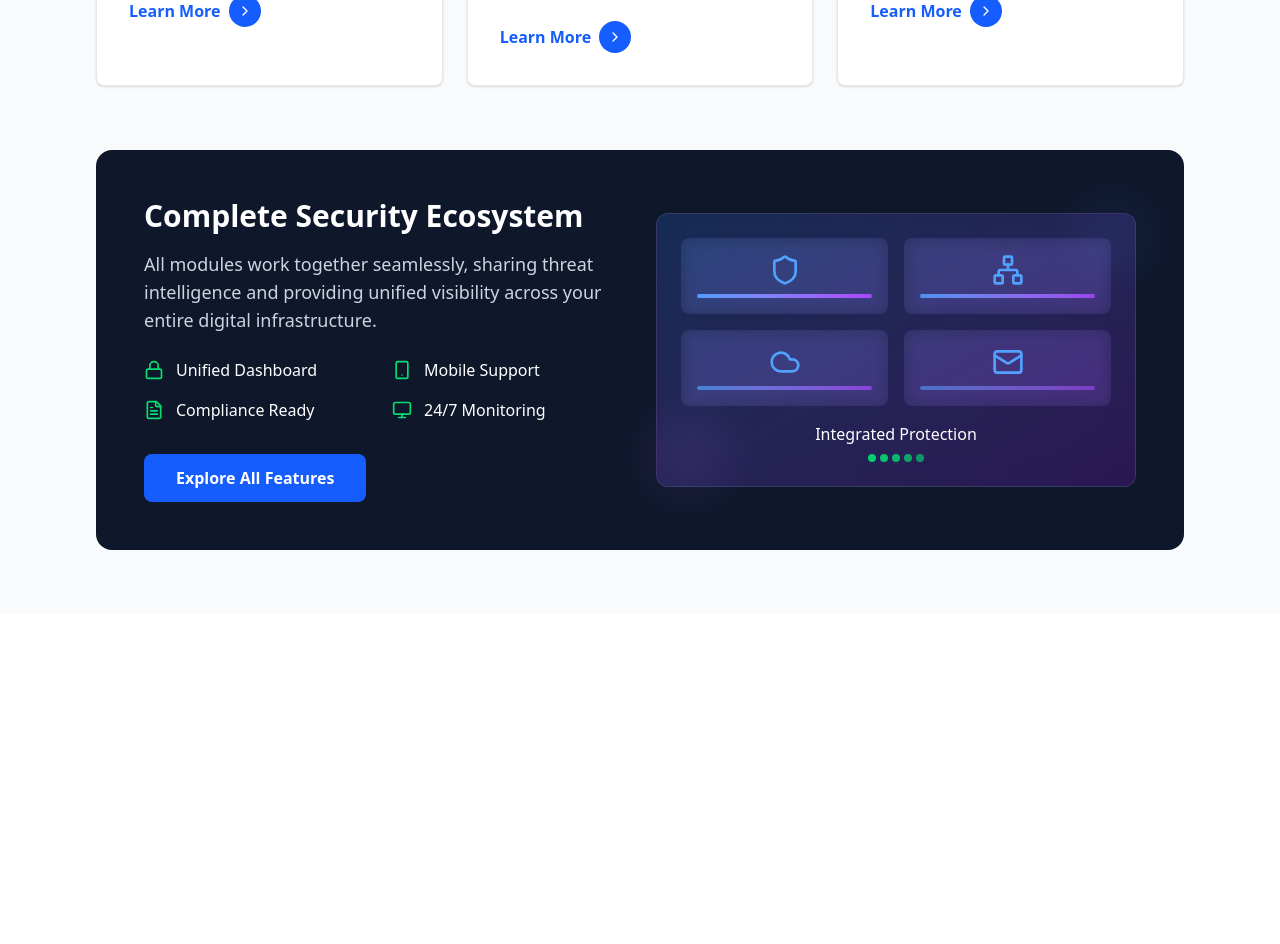
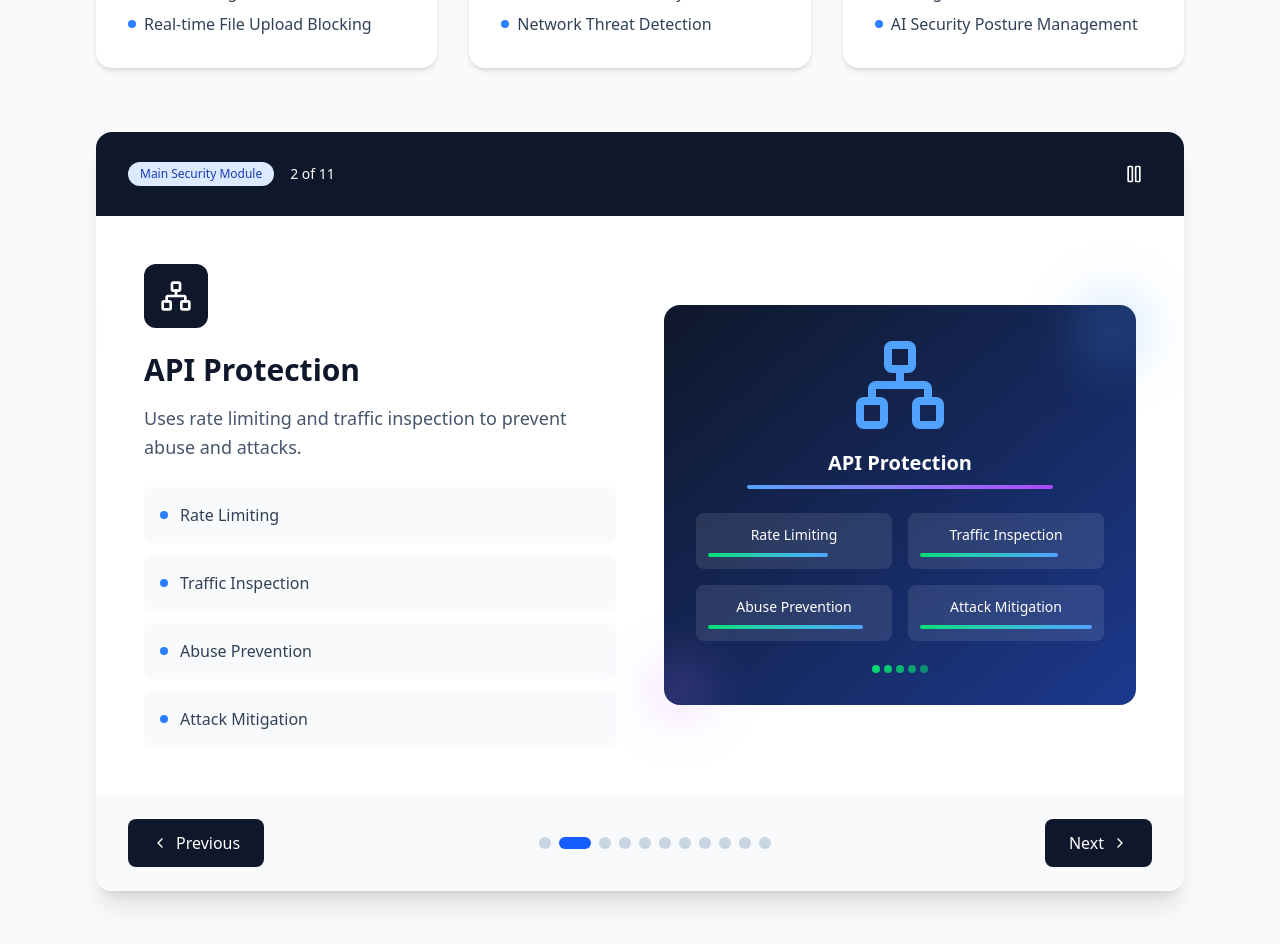
Before and after one commit to Ishanb747/Osto_hackathon, a React (Vite) app in the folder c_hack/: page / in a window 1280 px wide. Shown: the part 1780-2724 px from the top of the page. Before the commit the page ends 2394 px from the top, so only its background shows below. Built offline with nearby package versions, Linux system fonts and the light colour scheme.

Commit message:
fixed features

```diff
--- a/c_hack/src/components/Features.jsx
+++ b/c_hack/src/components/Features.jsx
@@ -1,18 +1,30 @@
-import React from 'react';
+import React, { useState, useEffect } from 'react';
+import { Link } from 'react-router-dom';
+
 import {
   Shield,
   Network,
-  Mail,
   Cloud,
-  Monitor,
   ChevronRight,
+  ChevronLeft,
   Lock,
-  Smartphone,
-  FileText
+  Globe,
+  Server,
+  Search,
+  Activity,
+  Filter,
+  CheckCircle,
+  TestTube,
+  CloudCog,
+  Play,
+  Pause
 } from 'lucide-react';
-import { Link } from 'react-router-dom';
 
 const Features = () => {
+  const [currentSlide, setCurrentSlide] = useState(0);
+  const [isAutoPlay, setIsAutoPlay] = useState(true);
+
+  // 3 Feature Cards
   const features = [
     {
       icon: Shield,
@@ -49,9 +61,123 @@ const Features = () => {
         "Cloud Security Posture Management",
         "AI Security Posture Management"
       ]
+    }
+  ];
+
+  // Slideshow Modules
+  const allSecurityModules = [
+    {
+      icon: Globe,
+      title: "Web App Protection",
+      category: "Main Security Module",
+      description: "Safeguards against DDoS, sophisticated bots & OWASP Top 10 vulnerabilities.",
+      features: ["DDoS Protection", "Bot Mitigation", "OWASP Top 10 Defense", "Real-time Monitoring"]
     },
+    {
+      icon: Network,
+      title: "API Protection",
+      category: "Main Security Module",
+      description: "Uses rate limiting and traffic inspection to prevent abuse and attacks.",
+      features: ["Rate Limiting", "Traffic Inspection", "Abuse Prevention", "Attack Mitigation"]
+    },
+    {
+      icon: Activity,
+      title: "Log Analyzer",
+      category: "Main Security Module",
+      description: "Monitors, parses, and analyzes logs to deliver deep security insights.",
+      features: ["Log Monitoring", "Pattern Analysis", "Security Insights", "Threat Detection"]
+    },
+    {
+      icon: Server,
+      title: "Secure Server Access",
+      category: "Main Security Module",
+      description: "Encrypted & controlled server access with MFA & self-host gateway.",
+      features: ["Encrypted Access", "Multi-Factor Authentication", "Gateway Control", "Session Management"]
+    },
+    {
+      icon: Shield,
+      title: "Threat Protection",
+      category: "Main Security Module",
+      description: "Protects endpoints from threats, including malware, ransomware, and zero-day exploits.",
+      features: ["Malware Protection", "Ransomware Defense", "Zero-day Detection", "Endpoint Security"]
+    },
+    {
+      icon: Lock,
+      title: "Device Control",
+      category: "Main Security Module",
+      description: "Restricts communication via USB, network shares & more to prevent data leakage.",
+      features: ["USB Control", "Network Restriction", "Data Loss Prevention", "Access Control"]
+    },
+    {
+      icon: Filter,
+      title: "Content Filtering",
+      category: "Main Security Module",
+      description: "Filters URLs and applications to restrict risky access and reduce threats.",
+      features: ["URL Filtering", "App Control", "Risk Assessment", "Threat Reduction"]
+    },
+    {
+      icon: Search,
+      title: "Web Scanner",
+      category: "Main Security Module",
+      description: "Automates vulnerability scanning and assessment to uncover security risks.",
+      features: ["Automated Scanning", "Vulnerability Assessment", "Risk Discovery", "Security Reports"]
+    },
+    {
+      icon: CheckCircle,
+      title: "Compliance as a Service",
+      category: "Additional Service",
+      description: "Helps you achieve compliance with ISO 27001, SOC 2, GDPR, and more.",
+      features: ["ISO 27001", "SOC 2", "GDPR", "Compliance Monitoring"]
+    },
+    {
+      icon: TestTube,
+      title: "VAPT as a Service",
+      category: "Additional Service",
+      description: "Simulates real cyber-attacks via automated and manual testing.",
+      features: ["Penetration Testing", "Vulnerability Assessment", "Attack Simulation", "Security Validation"]
+    },
+    {
+      icon: CloudCog,
+      title: "Cloud Scanner",
+      category: "Coming Soon",
+      description: "Provides runtime security with integrated cloud-native posture.",
+      features: ["Runtime Security", "Cloud-native Posture", "Continuous Monitoring", "Threat Detection"]
+    }
+  ];
 
-  ];
+  // Auto-play functionality
+  useEffect(() => {
+    if (isAutoPlay) {
+      const interval = setInterval(() => {
+        setCurrentSlide((prev) => (prev + 1) % allSecurityModules.length);
+      }, 4000);
+      return () => clearInterval(interval);
+    }
+  }, [isAutoPlay, allSecurityModules.length]);
+
+  const nextSlide = () => {
+    setCurrentSlide((prev) => (prev + 1) % allSecurityModules.length);
+  };
+
+  const prevSlide = () => {
+    setCurrentSlide((prev) => (prev - 1 + allSecurityModules.length) % allSecurityModules.length);
+  };
+
+  const goToSlide = (index) => {
+    setCurrentSlide(index);
+  };
+
+  const getCategoryColor = (category) => {
+    switch (category) {
+      case "Main Security Module": return "bg-blue-100 text-blue-800";
+      case "Additional Service": return "bg-purple-100 text-purple-800";
+      case "Coming Soon": return "bg-gray-100 text-gray-600";
+      default: return "bg-blue-100 text-blue-800";
+    }
+  };
+
+  const currentModule = allSecurityModules[currentSlide];
+  const IconComponent = currentModule.icon;
 
   return (
     <div className="bg-gray-50 py-16">
@@ -59,140 +185,185 @@ const Features = () => {
         {/* Header Section */}
         <div className="text-center mb-16">
           <h2 className="text-4xl font-bold text-slate-900 mb-4">
-            Osto has you covered
+            All Osto Security Features
           </h2>
           <p className="text-xl text-slate-600 max-w-2xl mx-auto">
-            Synchronized solutions for smarter, faster, more effective defenses.
+            Comprehensive protection across your entire digital infrastructure
           </p>
         </div>
 
-        {/* Features Grid */}
-        <div className="grid md:grid-cols-2 lg:grid-cols-3 gap-6">
+        {/* Feature Cards Section */}
+        <div className="grid grid-cols-1 md:grid-cols-3 gap-8 mb-16">
           {features.map((feature, index) => {
-            const IconComponent = feature.icon;
+            const Icon = feature.icon;
             return (
-              <div
+              <Link
                 key={index}
-                className="group bg-white rounded-lg p-8 shadow-sm hover:shadow-lg transition-all duration-300 border border-gray-200 hover:border-blue-200 cursor-pointer relative overflow-hidden"
+                to={feature.path}
+                className="bg-white rounded-2xl shadow-md p-8 hover:shadow-xl transition block no-underline text-current"
               >
-                {/* Background Gradient on Hover */}
-                <div className="absolute inset-0 bg-gradient-to-br from-blue-50 to-slate-50 opacity-0 group-hover:opacity-100 transition-opacity duration-300"></div>
-
-                <div className="relative z-10">
-                  {/* Icon */}
-                  <div className="mb-6">
-                    <div className="w-12 h-12 bg-slate-900 rounded-lg flex items-center justify-center group-hover:bg-blue-600 transition-colors duration-300">
-                      <IconComponent className="w-6 h-6 text-white" />
+                <div className="w-16 h-16 bg-slate-900 rounded-xl flex items-center justify-center mb-6">
+                  <Icon className="w-8 h-8 text-white" />
                 </div>
-                  </div>
-
-                  {/* Title */}
-                  <h3 className="text-xl font-bold text-slate-900 mb-4 group-hover:text-blue-900 transition-colors duration-300">
-                    {feature.title}
-                  </h3>
-
-                  {/* Description */}
-                  <p className="text-slate-600 mb-6 leading-relaxed">
-                    {feature.description}
-                  </p>
-
-                  {/* Key Features List */}
-                  <div className="mb-6">
+                <h3 className="text-xl font-bold text-slate-900 mb-3">{feature.title}</h3>
+                <p className="text-slate-600 mb-4">{feature.description}</p>
                 <ul className="space-y-2">
-                      {feature.details.slice(0, 3).map((detail, idx) => (
-                        <li key={idx} className="flex items-start space-x-2 text-sm text-slate-700">
-                          <div className="w-1.5 h-1.5 bg-blue-500 rounded-full mt-2 flex-shrink-0"></div>
+                  {feature.details.map((detail, idx) => (
+                    <li key={idx} className="flex items-center space-x-2 text-slate-700">
+                      <span className="w-2 h-2 bg-blue-500 rounded-full"></span>
                       <span>{detail}</span>
                     </li>
                   ))}
                 </ul>
+              </Link>
+            );
+          })}
         </div>
 
-                  {/* Learn More Link */}
-                  <Link
-                    to={feature.path}
-                    className="flex items-center space-x-2 text-blue-600 font-semibold group-hover:text-blue-700 transition-colors duration-300"
+        {/* Slideshow Container */}
+        <div className="bg-white rounded-2xl shadow-xl overflow-hidden">
+          {/* Slideshow Header */}
+          <div className="bg-slate-900 px-8 py-6 flex justify-between items-center">
+            <div className="flex items-center space-x-4">
+              <span className={`px-3 py-1 rounded-full text-xs font-medium ${getCategoryColor(currentModule.category)}`}>
+                {currentModule.category}
+              </span>
+              <span className="text-white text-sm">
+                {currentSlide + 1} of {allSecurityModules.length}
+              </span>
+            </div>
+            <div className="flex items-center space-x-4">
+              <button
+                onClick={() => setIsAutoPlay(!isAutoPlay)}
+                className="text-white hover:text-blue-400 transition-colors p-2"
               >
-                    <span>Learn More</span>
-                    <div className="w-8 h-8 bg-blue-600 rounded-full flex items-center justify-center group-hover:bg-blue-700 transition-colors duration-300">
-                      <ChevronRight className="w-4 h-4 text-white" />
+                {isAutoPlay ? <Pause className="w-5 h-5" /> : <Play className="w-5 h-5" />}
+              </button>
             </div>
-                  </Link>
+          </div>
+
+          {/* Slideshow Content */}
+          <div className="relative overflow-hidden">
+            <div
+              className="flex transition-transform duration-700 ease-in-out"
+              style={{ transform: `translateX(-${currentSlide * 100}%)` }}
+            >
+              {allSecurityModules.map((module, index) => {
+                const ModuleIcon = module.icon;
+                return (
+                  <div key={index} className="w-full flex-shrink-0">
+                    <div className="p-8 lg:p-12">
+                      <div className="grid lg:grid-cols-2 gap-12 items-center min-h-[400px]">
+                        {/* Left Side - Content */}
+                        <div className="space-y-6">
+                          <div className="flex items-center space-x-4">
+                            <div className="w-16 h-16 bg-slate-900 rounded-xl flex items-center justify-center">
+                              <ModuleIcon className="w-8 h-8 text-white" />
+                            </div>
+                          </div>
+
+                          <div>
+                            <h3 className="text-3xl font-bold text-slate-900 mb-4">
+                              {module.title}
+                            </h3>
+                            <p className="text-lg text-slate-600 leading-relaxed">
+                              {module.description}
+                            </p>
+                          </div>
+
+                          <div className="grid grid-cols-1 gap-3">
+                            {module.features.map((feature, idx) => (
+                              <div key={idx} className="flex items-center space-x-3 bg-slate-50 p-4 rounded-lg transform transition-all duration-500"
+                                  style={{ transitionDelay: `${idx * 100}ms` }}>
+                                <div className="w-2 h-2 bg-blue-500 rounded-full"></div>
+                                <span className="text-slate-700 font-medium">{feature}</span>
+                              </div>
+                            ))}
+                          </div>
+                        </div>
+
+                        {/* Right Side - Visual */}
+                        <div className="relative">
+                          <div className="bg-gradient-to-br from-slate-900 to-blue-900 rounded-2xl p-8 text-center transform transition-all duration-700">
+                            <div className="mb-6">
+                              <ModuleIcon className="w-24 h-24 text-blue-400 mx-auto mb-4 transform transition-transform duration-700 hover:scale-110" />
+                              <div className="text-white font-bold text-xl mb-2">{module.title}</div>
+                              <div className="h-1 bg-gradient-to-r from-blue-400 to-purple-500 rounded-full mx-auto w-3/4 transform transition-all duration-1000"
+                                  style={{ transitionDelay: '200ms' }}></div>
+                            </div>
+
+                            <div className="grid grid-cols-2 gap-4 mb-6">
+                              {module.features.map((feature, idx) => (
+                                <div key={idx} className="bg-white/10 rounded-lg p-3 backdrop-blur-sm transform transition-all duration-500"
+                                  style={{ transitionDelay: `${300 + idx * 100}ms` }}>
+                                  <div className="text-white text-sm font-medium truncate">{feature}</div>
+                                  <div
+                                    className="h-1 bg-gradient-to-r from-green-400 to-blue-400 rounded mt-2 transform transition-all duration-1000"
+                                    style={{
+                                      width: `${70 + idx * 10}%`,
+                                      transitionDelay: `${500 + idx * 100}ms`
+                                    }}
+                                  ></div>
+                                </div>
+                              ))}
+                            </div>
+
+                            <div className="flex justify-center space-x-1">
+                              {[1,2,3,4,5].map((dot) => (
+                                <div
+                                  key={dot}
+                                  className="w-2 h-2 bg-green-400 rounded-full animate-pulse"
+                                  style={{animationDelay: `${dot * 150}ms`}}
+                                ></div>
+                              ))}
+                            </div>
+                          </div>
+
+                          {/* Decorative elements */}
+                          <div className="absolute -top-4 -right-4 w-20 h-20 bg-blue-400/20 rounded-full blur-xl animate-pulse"></div>
+                          <div className="absolute -bottom-4 -left-4 w-16 h-16 bg-purple-400/20 rounded-full blur-xl animate-pulse delay-1000"></div>
+                        </div>
+                      </div>
                     </div>
                   </div>
                 );
               })}
             </div>
-
-        {/* Additional Info Section */}
-        <div className="mt-16 bg-slate-900 rounded-2xl p-8 lg:p-12">
-          <div className="grid lg:grid-cols-2 gap-8 items-center">
-            <div>
-              <h3 className="text-3xl font-bold text-white mb-4">
-                Complete Security Ecosystem
-              </h3>
-              <p className="text-slate-300 mb-6 text-lg">
-                All modules work together seamlessly, sharing threat intelligence and providing unified visibility across your entire digital infrastructure.
-              </p>
-
-              <div className="grid grid-cols-2 gap-4 mb-8">
-                <div className="flex items-center space-x-3">
-                  <Lock className="w-5 h-5 text-green-400" />
-                  <span className="text-white font-medium">Unified Dashboard</span>
-                </div>
-                <div className="flex items-center space-x-3">
-                  <Smartphone className="w-5 h-5 text-green-400" />
-                  <span className="text-white font-medium">Mobile Support</span>
-                </div>
-                <div className="flex items-center space-x-3">
-                  <FileText className="w-5 h-5 text-green-400" />
-                  <span className="text-white font-medium">Compliance Ready</span>
-                </div>
-                <div className="flex items-center space-x-3">
-                  <Monitor className="w-5 h-5 text-green-400" />
-                  <span className="text-white font-medium">24/7 Monitoring</span>
-                </div>
           </div>
 
-              <Link
-                to="/features"
-                className="bg-blue-600 hover:bg-blue-700 text-white font-semibold px-8 py-3 rounded-lg transition-colors duration-200 inline-block"
+          {/* Navigation Controls */}
+          <div className="bg-slate-50 px-8 py-6">
+            <div className="flex items-center justify-between">
+              <button
+                onClick={prevSlide}
+                className="flex items-center space-x-2 bg-slate-900 text-white px-6 py-3 rounded-lg hover:bg-slate-800 transition-all transform hover:scale-105"
               >
-                Explore All Features
-              </Link>
-            </div>
+                <ChevronLeft className="w-4 h-4" />
+                <span>Previous</span>
+              </button>
 
-            <div className="relative">
-              <div className="bg-gradient-to-br from-blue-500/20 to-purple-600/20 backdrop-blur-lg rounded-xl p-6 border border-white/10">
-                <div className="grid grid-cols-2 gap-4">
-                  {[Shield, Network, Cloud, Mail].map((Icon, idx) => (
-                    <div key={idx} className="bg-white/5 rounded-lg p-4 text-center backdrop-blur-sm">
-                      <Icon className="w-8 h-8 text-blue-400 mx-auto mb-2" />
-                      <div
-                        className="h-1 bg-gradient-to-r from-blue-400 to-purple-500 rounded animate-pulse"
-                        style={{animationDelay: `${idx * 200}ms`}}
-                      ></div>
-                    </div>
+              {/* Slide Indicators */}
+              <div className="flex space-x-2">
+                {allSecurityModules.map((_, index) => (
+                  <button
+                    key={index}
+                    onClick={() => goToSlide(index)}
+                    className={`h-3 rounded-full transition-all duration-300 ${
+                      index === currentSlide
+                        ? 'bg-blue-600 w-8'
+                        : 'bg-slate-300 hover:bg-slate-400 w-3'
+                    }`}
+                  />
                 ))}
               </div>
 
-                <div className="mt-4 text-center">
-                  <div className="text-white font-medium mb-2">Integrated Protection</div>
-                  <div className="flex justify-center space-x-1">
-                    {[1,2,3,4,5].map((dot) => (
-                      <div
-                        key={dot}
-                        className="w-2 h-2 bg-green-400 rounded-full animate-pulse"
-                        style={{animationDelay: `${dot * 100}ms`}}
-                      ></div>
-                    ))}
-                  </div>
-                </div>
-              </div>
-
-              {/* Floating Elements */}
-              <div className="absolute -top-2 -right-2 w-16 h-16 bg-blue-400/10 rounded-full blur-xl animate-pulse"></div>
-              <div className="absolute -bottom-2 -left-2 w-20 h-20 bg-purple-400/10 rounded-full blur-xl animate-pulse delay-1000"></div>
+              <button
+                onClick={nextSlide}
+                className="flex items-center space-x-2 bg-slate-900 text-white px-6 py-3 rounded-lg hover:bg-slate-800 transition-all transform hover:scale-105"
+              >
+                <span>Next</span>
+                <ChevronRight className="w-4 h-4" />
+              </button>
             </div>
           </div>
         </div>
```
Also changed, not shown: c_hack/src/components/Header.jsx (+27 -22 lines). Lines whose indentation alone changed are shown as unchanged.
